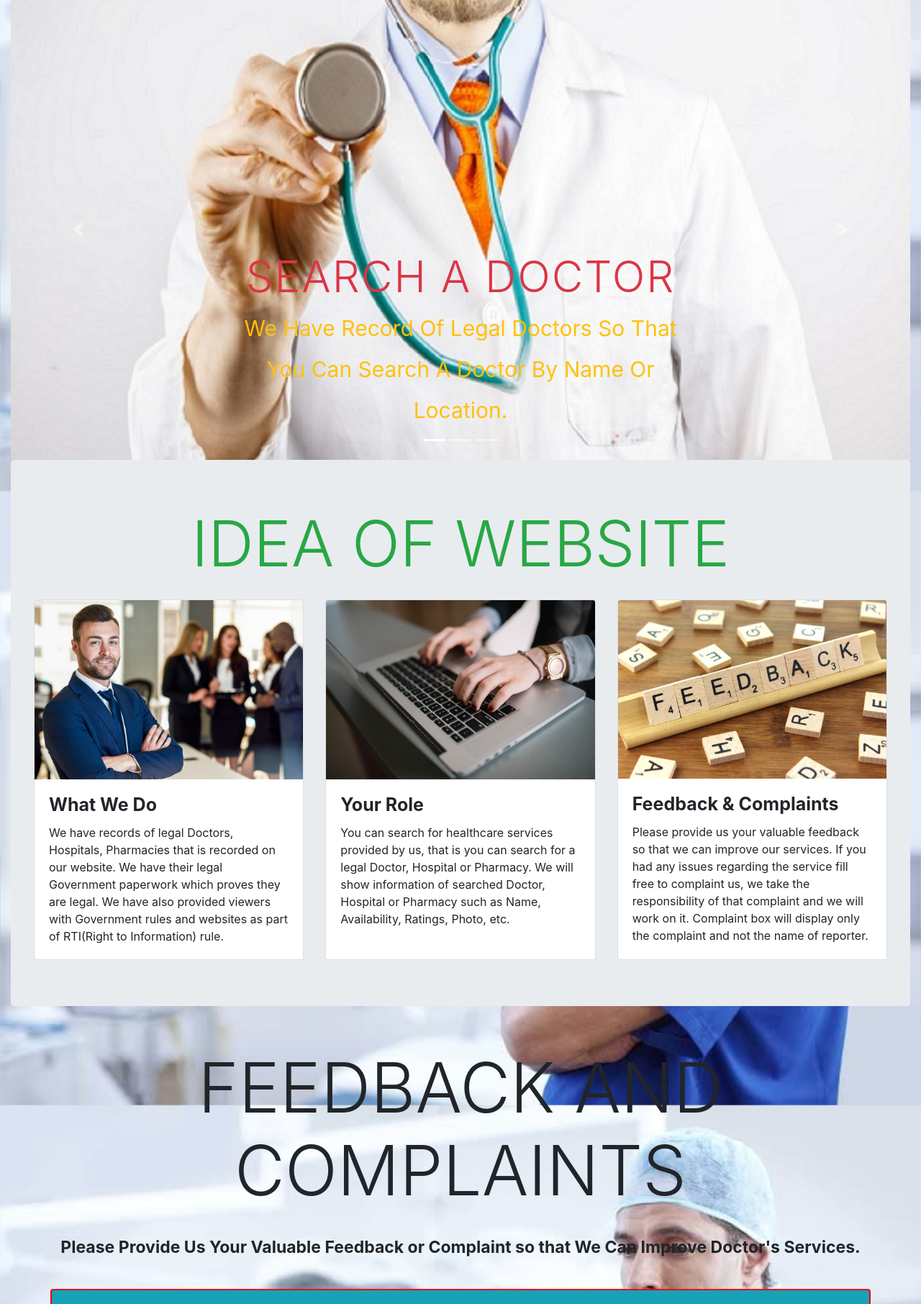
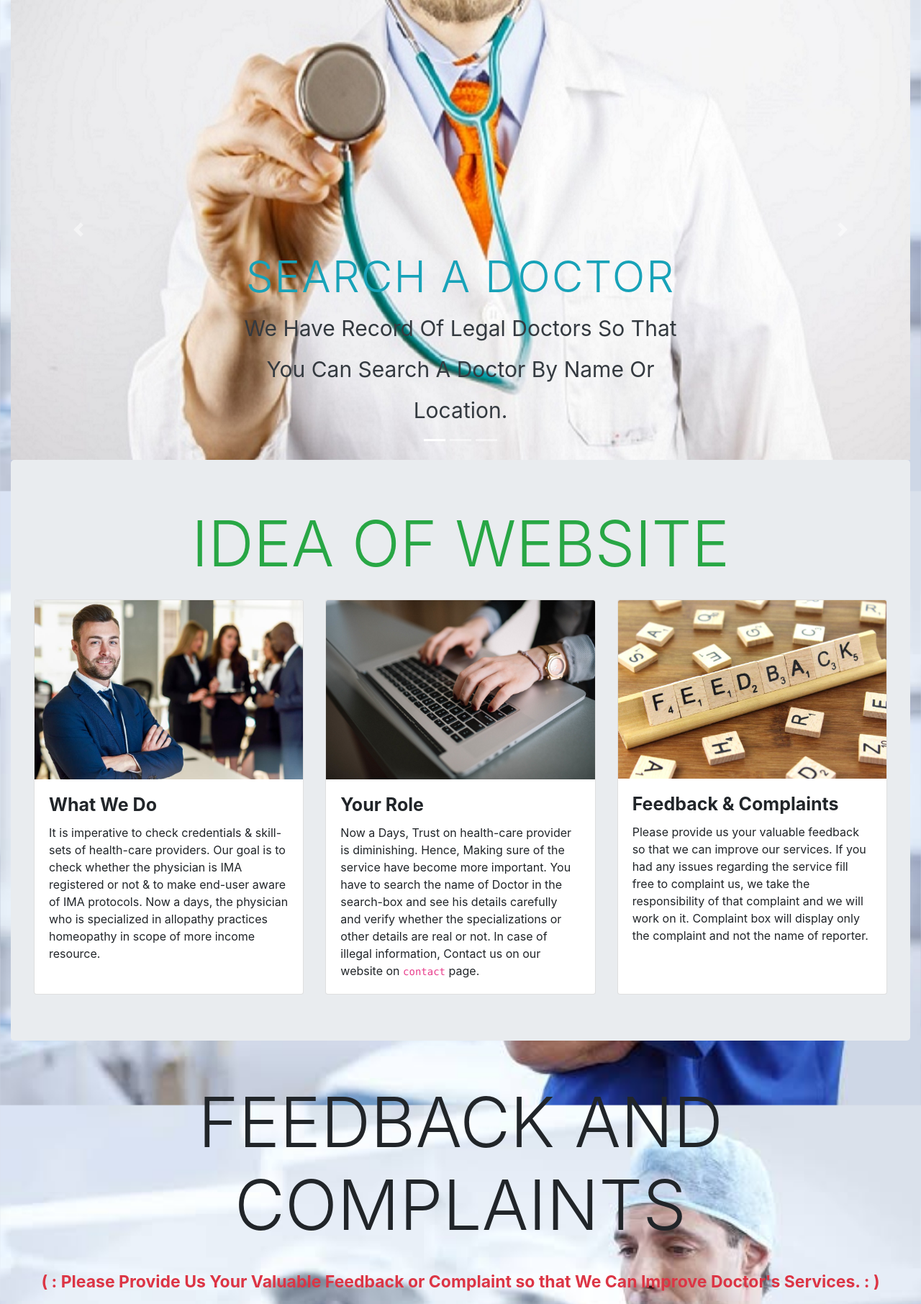
Before and after one commit to suyashphatak23/Doctor-Authentication-Website, a Django app: template Home/templates/index.html in a window 1280 px wide; the page is wider, and only the part inside the window is pictured. Shown: the part 171-1983 px from the top of that part at 72% size. Run offline with Django 3.2, Linux system fonts and the light colour scheme; the template is opened without the code that fills it, so the values that code supplies are empty; some libraries are stand-ins or nearby versions.

```diff
--- a/Home/templates/index.html
+++ b/Home/templates/index.html
@@ -16,22 +16,22 @@
                 <div class="carousel-item active">
                   <img src="{% static 'base/imgs/doctor.jpg'%}" class="d-block w-100" alt="A doctor">
                   <div class="carousel-caption d-none d-md-block">
-                    <h5 class="display-4">Search a Doctor</h5>
-                    <p>We Have Record Of Legal Doctors So That You Can Search A Doctor By Name or Location.</p>
+                    <h5 class="display-4 text-info">Search a Doctor</h5>
+                    <p class="text-dark">We Have Record Of Legal Doctors So That You Can Search A Doctor By Name or Location.</p>
                   </div>
                 </div>
                 <div class="carousel-item">
                   <img src="{% static 'base/imgs/lawhammer.jpg'%}" class="d-block w-100" alt="Word emergency on board">
                   <div class="carousel-caption d-none d-md-block">
-                    <h5 class="display-4">Action Against Frauds</h5>
-                    <p>We Take Strict And Judicial Action Against Any Illegal Practices Among Doctors.</p>
+                    <h5 class="display-4 text-white">Action Against Frauds</h5>
+                    <p class="text-warning">We Take Strict And Judicial Action Against Any Illegal Practices Among Doctors.</p>
                   </div>
                 </div>
                 <div class="carousel-item">
                   <img src="{% static 'base/imgs/complaint.jpg'%}" class="d-block w-100" alt="A pharmacist with customer">
                   <div class="carousel-caption d-none d-md-block">
-                    <h5 class="display-4">File a Complaint</h5>
-                    <p>Any Problems With Service, Complaint Us In Our Website Form.</p>
+                    <h5 class="display-4 text-white">File a Complaint</h5>
+                    <p class="text-success">Any Problems With Service, Complaint Us In Our Website Form. Also Please Provide Us Your Valuable Feedback.</p>
                   </div>
                 </div>
               </div>
@@ -57,14 +57,14 @@
                 <img src="{% static 'base/imgs/whatwedo.jpg'%}" class="card-img-top" alt="A man">
                 <div class="card-body">
                   <h5 class="card-title font-weight-bold" style="font-size:25px;">What We Do</h5>
-                  <p class="card-text">We have records of legal Doctors, Hospitals, Pharmacies that is recorded on our website. We have their legal Government paperwork which proves they are legal. We have also provided viewers with Government rules and websites as part of RTI(Right to Information) rule.</p>
+                  <p class="card-text">It is imperative to check credentials & skill-sets of health-care providers. Our goal is to check whether the physician is IMA registered or not & to make end-user aware of IMA protocols. Now a days, the physician who is specialized in allopathy practices homeopathy in scope of more income resource. </p>
                 </div>
               </div>
               <div class="card">
                 <img src="{% static 'base/imgs/Role.jpg'%}" class="card-img-top" alt="A man typing on laptop">
                 <div class="card-body">
                   <h5 class="card-title font-weight-bold" style="font-size:25px;">Your Role</h5>
-                  <p class="card-text">You can search for healthcare services provided by us, that is you can search for a legal Doctor, Hospital or Pharmacy. We will show information of searched Doctor, Hospital or Pharmacy such as Name, Availability, Ratings, Photo, etc.</p>
+                    <p class="card-text">Now a Days, Trust on health-care provider is diminishing. Hence, Making sure of the service have become more important. You have to search the name of Doctor in the search-box and see his details carefully and verify whether the specializations or other details are real or not. In case of illegal information, Contact us on our website on <code>contact</code> page.</p>
                 </div>
               </div>
               <div class="card">
@@ -85,15 +85,15 @@
 
         <div class="container-fluid">
             <h1 class="display-1 text-center"> FEEDBACK AND COMPLAINTS</h1><br>
-            <p style="text-align:center;font-size:23px;font-weight:bold">Please Provide Us Your Valuable Feedback or Complaint so that We Can Improve Doctor's Services.</p>
+            <p class="text-danger" style="text-align:center;font-size:23px;font-weight:bold">( : Please Provide Us Your Valuable Feedback or Complaint so that We Can Improve Doctor's Services. : )</p>
         </div>
         <br>
-        <div class="container bg-info text-center p-2 rounded" style="border:2px solid red">
+        <div class="container bg-info text-center p-2 rounded" style="border:2px solid lightgreen">
             <h3 class="display-3 text-white">Feedback Link</h3><br>
             <a href="Feedback" class="btn btn-success btn-lg">Click Here</a>
         </div>
         <br>
-        <div class="container p-2 bg-info text-center rounded" style="border:2px solid red">
+        <div class="container p-2 bg-info text-center rounded" style="border:2px solid lightgreen">
             <h3 class="display-3 text-white">Complaint Link</h3><br>
             <a href="Complaint" class="btn btn-success btn-lg">Click Here</a>
         </div>
--- a/Service/models.py
+++ b/Service/models.py
@@ -19,4 +19,3 @@ class Doctor(models.Model):
     location = models.TextField(max_length=600, null=True)
     contact = models.CharField(max_length=10, null=True)
     gender = models.CharField(max_length=10, null=True)
-    image = models.FileField(upload_to='doctors/', null=True, max_length=300)
--- a/Truehealth/settings.py
+++ b/Truehealth/settings.py
@@ -37,6 +37,7 @@ INSTALLED_APPS = (
     'django.contrib.messages',
     'django.contrib.staticfiles',
     # 'registrations',
+    'import_export',
 
     # Local Apps
     'Home.apps.HomeConfig',
--- a/static/base/css/main.css
+++ b/static/base/css/main.css
@@ -58,14 +58,12 @@ body{
    text-transform : uppercase ;
    letter-spacing : 2px;
    margin-top : 25px;
-   color: #dc3545;
 }
 .carousel-caption p{
    width: 75%;
    margin : auto;
    font-size: 30px;
    line-height : 1.9;
-   color: #ffc107;
    text-transform: capitalize;
 }
 .nav-link{
```
Also changed, not shown: Service/admin.py (+4 -5 lines), Service/migrations/0006_remove_doctor_image.py (added).
